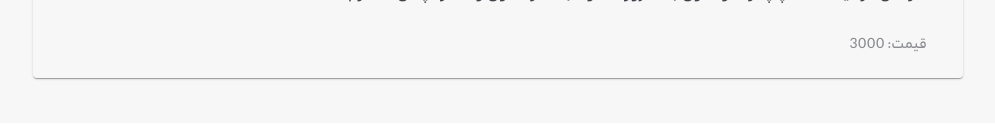
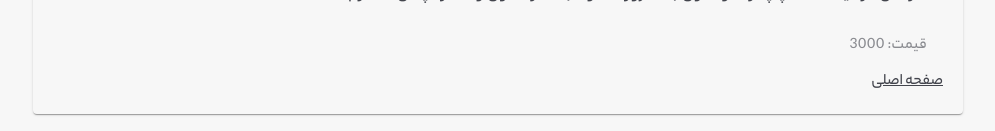
Before and after one commit to Reza-Golnari/Golab, a Vue app: page /product/1 in a window 1280 px wide. Shown: the part 677-808 px from the top of the page, without its empty margins (142-1137 px from the left). Built offline with nearby package versions, Linux system fonts and the light colour scheme.

Commit message:
back page

```diff
--- a/src/views/SingleProduct/ProductPage.vue
+++ b/src/views/SingleProduct/ProductPage.vue
@@ -9,6 +9,7 @@
       <v-card-subtitle class="w-100 text-end body-b1">
         قیمت: 3000
       </v-card-subtitle>
+      <router-link to="/" class="body-b1 text-end w-100">صفحه اصلی</router-link>
     </v-card>
   </div>
 </template>
```
